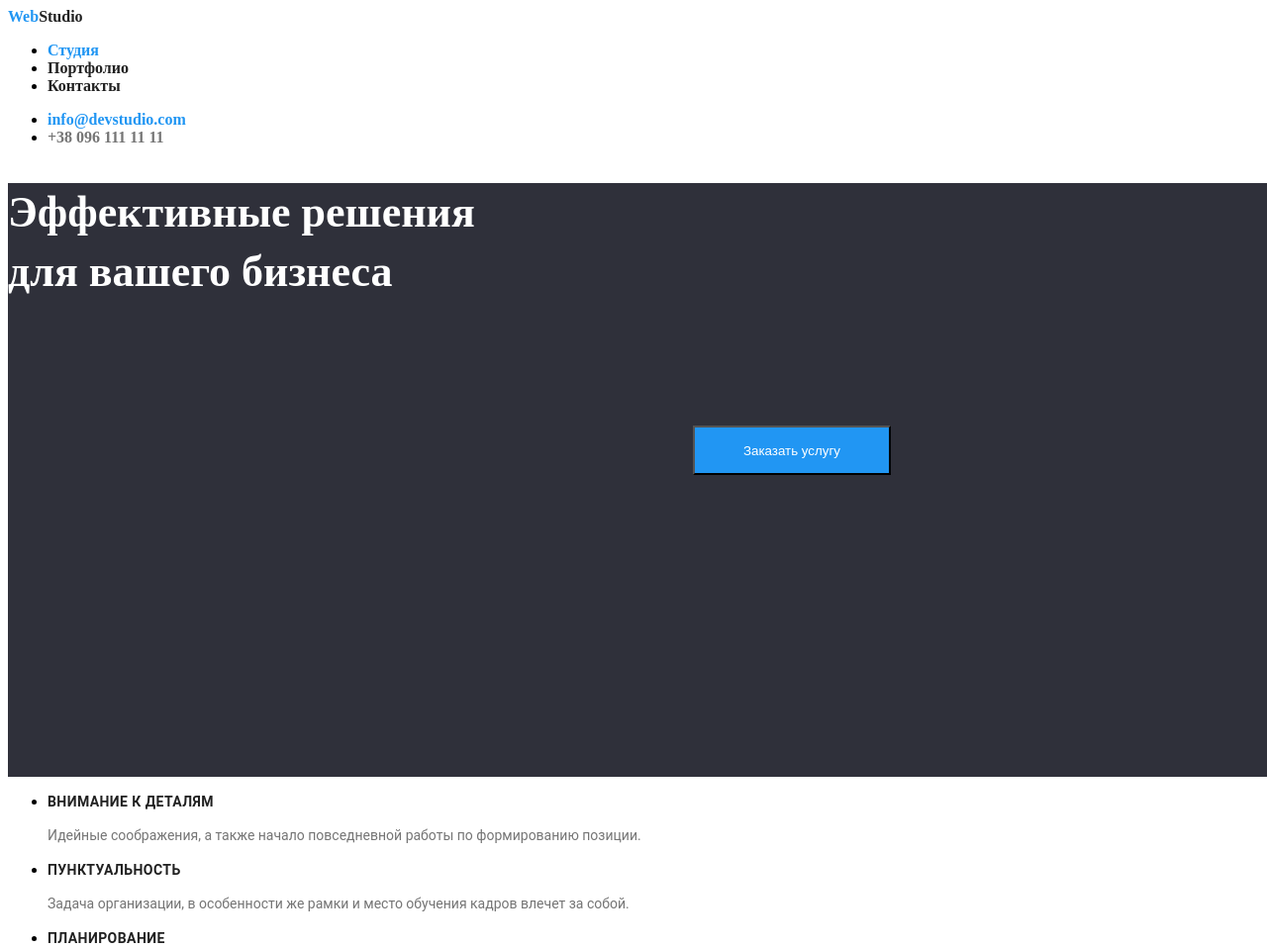
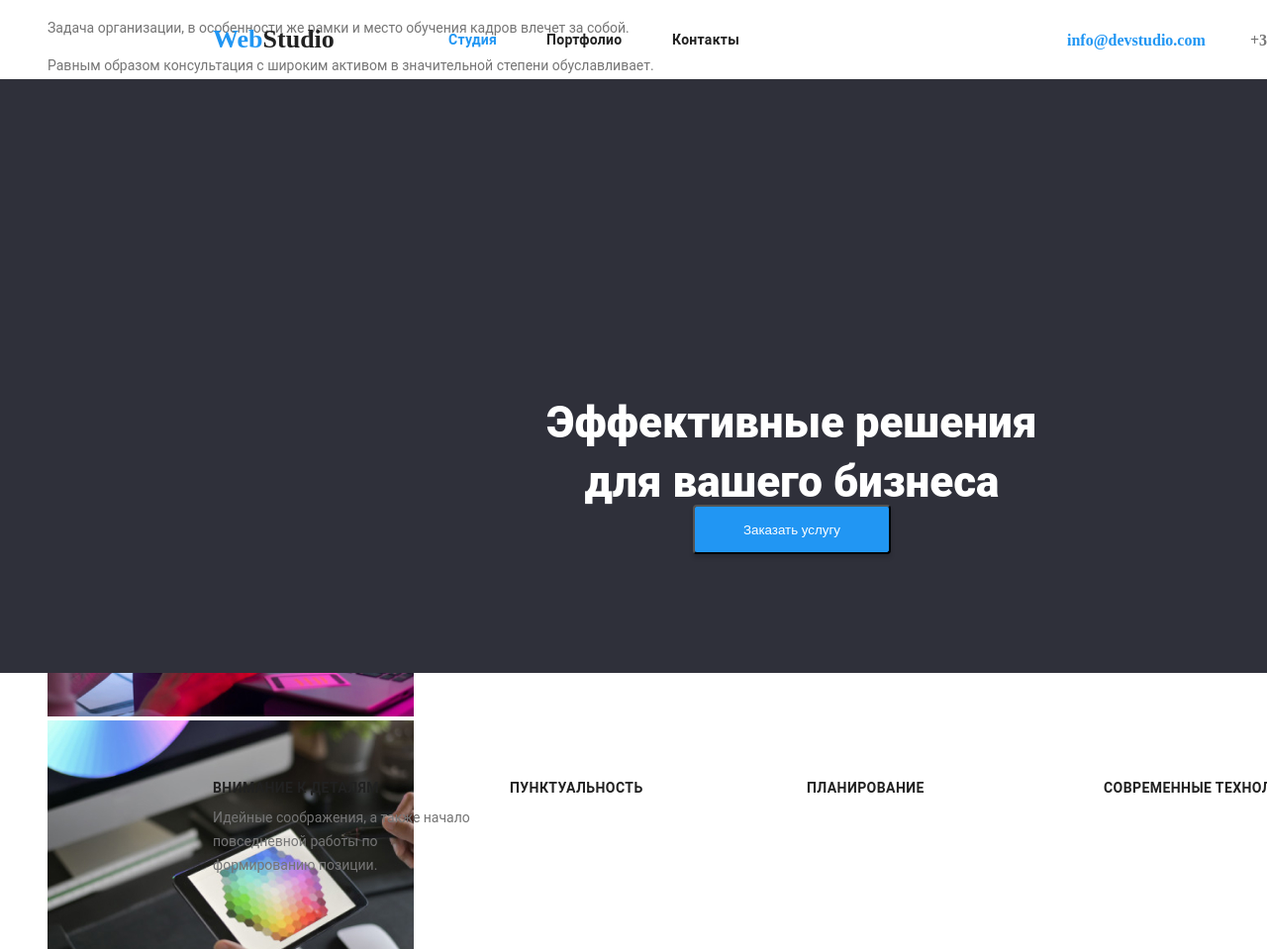
Before and after one commit to Artem-Sergeev/home-work-02, a plain HTML site: page index.html in a window 1280 px wide. Shown: the top 959 px of the page at 99% size. Drawn offline with Linux system fonts and the light colour scheme.

Commit message:
Добавляет стили CSS 2

```diff
--- a/css/styles.css
+++ b/css/styles.css
@@ -23,21 +23,93 @@
   text-decoration: none;
 }
 
+.logo {
+  position: absolute;
+  width: 145px;
+  height: 31px;
+  left: 215px;
+  top: 24px;
+  font-family: Raleway;
+  font-style: normal;
+  font-weight: bold;
+  font-size: 26px;
+  line-height: 31px;
+}
+
+nav {
+  font-family: Roboto;
+  font-style: normal;
+  font-weight: 500;
+  font-size: 14px;
+  line-height: 16px;
+  letter-spacing: 0.02em;
+}
+
+.nav-1 {
+  position: absolute;
+  width: 49px;
+  height: 16px;
+  left: 453px;
+  top: 32px;
+}
+.nav-2 {
+  position: absolute;
+  width: 77px;
+  height: 16px;
+  left: 552px;
+  top: 32px;
+}
+.nav-3 {
+  position: absolute;
+  width: 68px;
+  height: 16px;
+  left: 679px;
+  top: 32px;
+}
+
+.header-list-1 {
+  position: absolute;
+  width: 135px;
+  height: 16px;
+  left: 1078px;
+  top: 32px;
+}
+
+.header-list-2 {
+  position: absolute;
+  width: 122px;
+  height: 16px;
+  left: 1263px;
+  top: 32px;
+}
+
 /* main */
 
 /* section-1 */
 
 .section-1 {
   background-color: #2f303a;
+  position: absolute;
+  width: 1600px;
   height: 600px;
-  width: 1600px;
+  left: 0px;
+  top: 80px;
 }
 
 .text {
   color: #fff;
+  font-family: Roboto;
+  font-style: normal;
   font-weight: 900;
   font-size: 44px;
   line-height: 60px;
+  text-align: center;
+
+  position: absolute;
+  width: 696px;
+  height: 120px;
+  left: 452px;
+  top: 280px;
 }
 
 /* button */
@@ -50,6 +122,9 @@ button {
   height: 50px;
   left: 700px;
   top: 430px;
+
+  box-shadow: 0px 4px 4px rgba(0, 0, 0, 0.15);
+  border-radius: 4px;
 }
 
 h2 {
@@ -90,6 +165,38 @@ h3 {
   text-transform: uppercase;
 }
 
+.h3-0-1 {
+  position: absolute;
+  width: 270px;
+  height: 16px;
+  left: 215px;
+  top: 774px;
+}
+
+.h3-0-2 {
+  position: absolute;
+  width: 270px;
+  height: 16px;
+  left: 515px;
+  top: 774px;
+}
+
+.h3-0-3 {
+  position: absolute;
+  width: 270px;
+  height: 16px;
+  left: 815px;
+  top: 774px;
+}
+
+.h3-0-4 {
+  position: absolute;
+  width: 270px;
+  height: 16px;
+  left: 1115px;
+  top: 774px;
+}
+
 .h3-1 {
   font-family: Roboto;
   font-style: normal;
@@ -107,10 +214,25 @@ p {
   line-height: 24px;
 }
 
-.P-1 {
+.p-position-1 {
+  position: absolute;
+  width: 270px;
+  height: 75px;
+  left: 215px;
+  top: 800px;
+}
+.p-position-2 {
+  position: absolute;
+  width: 270px;
+  height: 75px;
+  left: 515px;
+  top: 800px;
+}
+
+.p-1 {
   font-family: Roboto;
   font-style: normal;
-  ont-weight: normal;
+  font-weight: normal;
   font-size: 16px;
   line-height: 19px;
 }
--- a/index.html
+++ b/index.html
@@ -6,22 +6,27 @@
     <meta name="viewport" content="width=device-width, initial-scale=1.0">
     <title>Document</title>
 
+    <style>
+        li {list-style-type: none;}
+
+    </style>
+
     <link rel="stylesheet" href="./css/styles.css">
 
 
 </head>
 <body>
     <header>
-        <a href="/"><span class="title-1-1">Web</span><span class="title-1-2">Studio</span></a>
+        <a class="logo" href="/"><span class="title-1-1">Web</span><span class="title-1-2">Studio</span></a>
         <nav>
             <ul>
-                <li>
+                <li class="nav-1">
                     <a href="" class="title-1-1">Студия</a>
                 </li>
-                <li>
+                <li class="nav-2">
                     <a href="" class="title-1-2">Портфолио</a>
                 </li>
-                <li>
+                <li class="nav-3">
                     <a href="" class="title-1-2">Контакты</a>
                 </li>
             </ul>
@@ -29,10 +34,10 @@
         </nav>
 
         <ul>
-            <li>
+            <li class="header-list-1">
                 <a class="title-1-1" href="mailto:info@devstudio.com" >info@devstudio.com</a>
             </li>
-            <li>
+            <li class="header-list-2">
                 <a class="title-1-5" href="tel:+380961111111" >+38 096 111 11 11</a>
             </li>
         </ul>
@@ -48,19 +53,19 @@
             <h2 hidden>Наши преимущества</h2>
             <ul>
                 <li>
-                    <h3>Внимание к деталям</h3>
-                    <p>Идейные соображения, а также начало повседневной работы по формированию позиции.</p>
+                    <h3 class="h3-0-1">Внимание к деталям</h3>
+                    <p class="p-position-1">Идейные соображения, а также начало повседневной работы по формированию позиции.</p>
                 </li>
                 <li>
-                    <h3>Пунктуальность</h3>
+                    <h3 class="h3-0-2">Пунктуальность</h3>
                     <p>Задача организации, в особенности же рамки и место обучения кадров влечет за собой.</p>
                 </li>
                 <li>
-                    <h3>Планирование</h3>
+                    <h3 class="h3-0-3">Планирование</h3>
                     <p>Равным образом консультация с широким активом в значительной степени обуславливает.</p>
                 </li>
                 <li>
-                    <h3>Современные технологии</h3>
+                    <h3 class="h3-0-4">Современные технологии</h3>
                     <p>Значимость этих проблем настолько очевидна, что реализация плановых заданий.</p>
                 </li>
             </ul>
```
